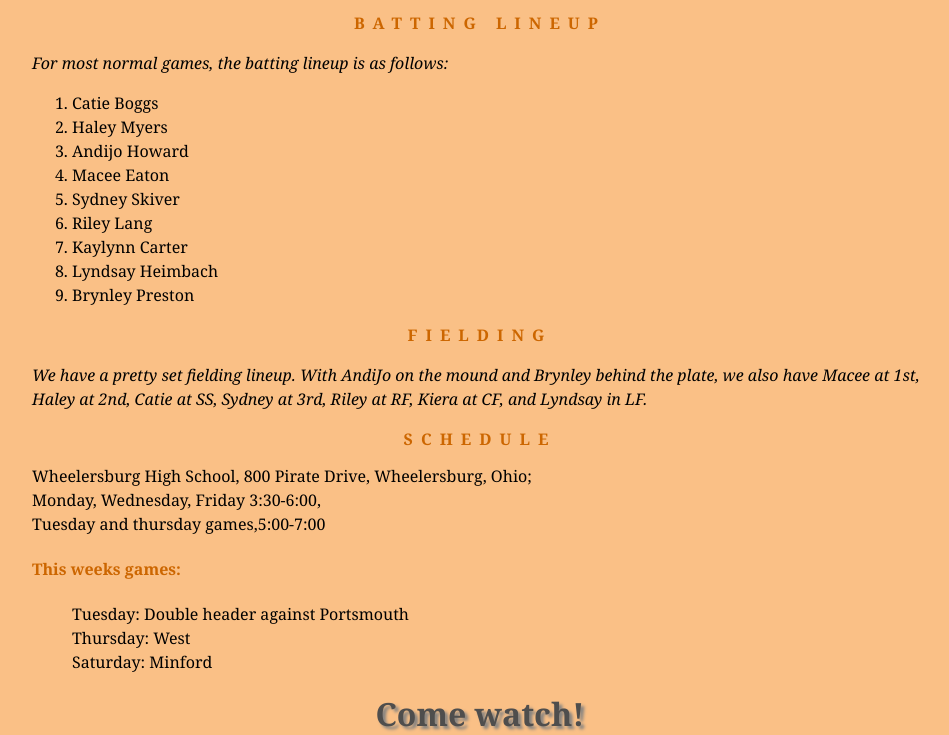
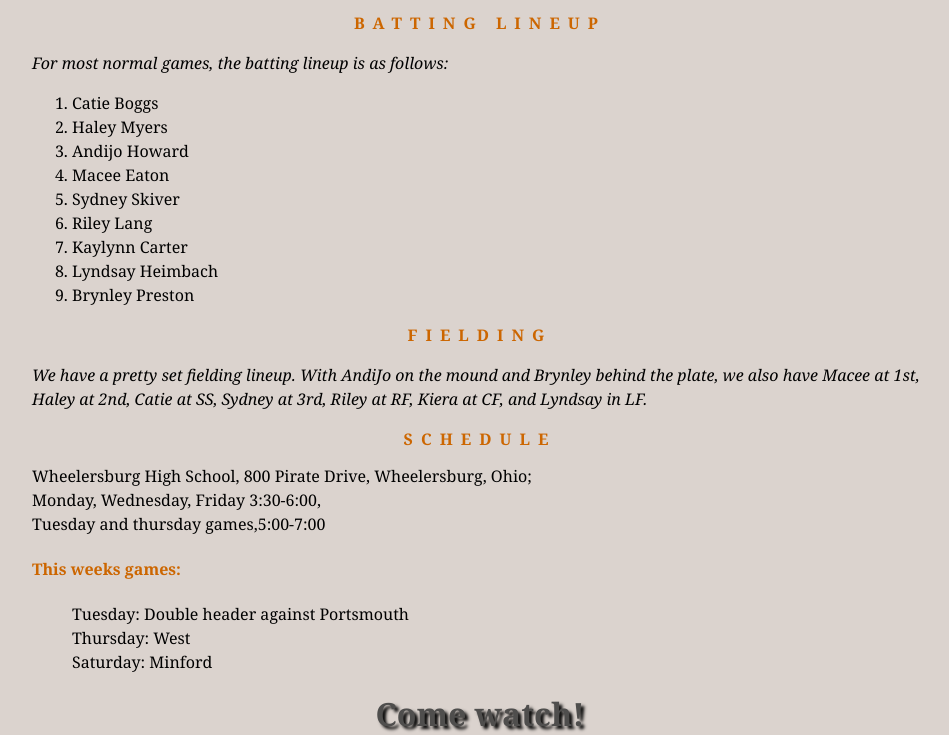
Before and after one commit to carterk25/finalkaylynn, a plain HTML site: page index.html in a window 1280 px wide. Shown: the part 410-1145 px from the top of the page, without its empty margins (160-1109 px from the left). Drawn offline with Linux system fonts and the light colour scheme.

Commit message:
Update styles.css

```diff
--- a/styles.css
+++ b/styles.css
@@ -3,13 +3,13 @@ font-family: Georgia, serif;
 font-size: 100%;
 line-height: 150%;
 margin:0 15%;
-background: #FAC086;
+background: #dbd3ce;
 
 }
 
 h1 {
 font: bold 2.5em Georgia, serif;
-text-shadow: .1em .1em 0 em gray;
+text-shadow: .1em .1em 0 em black;
 color: #4F4E4D;
 }
 
@@ -39,7 +39,7 @@ padding-bottom: 2%;}
 
 h3 {
 font: bold 2em Georgia, serif;
-text-shadow: .1em .1em .1em gray;
+text-shadow: .1em .1em .1em black;
 text-align: center;
 margin:0 -15%; color: #4F4E4D;
 }
```
